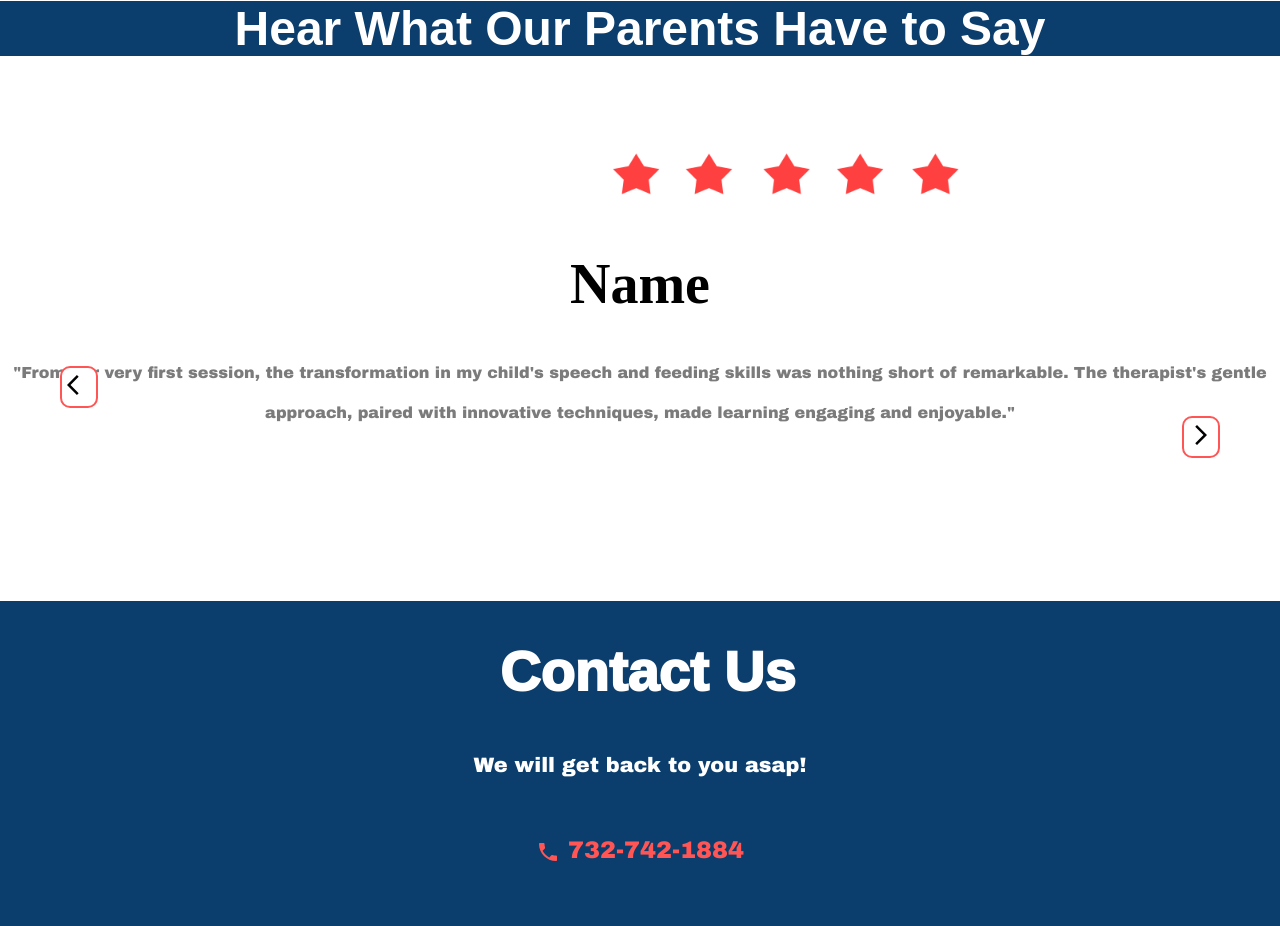
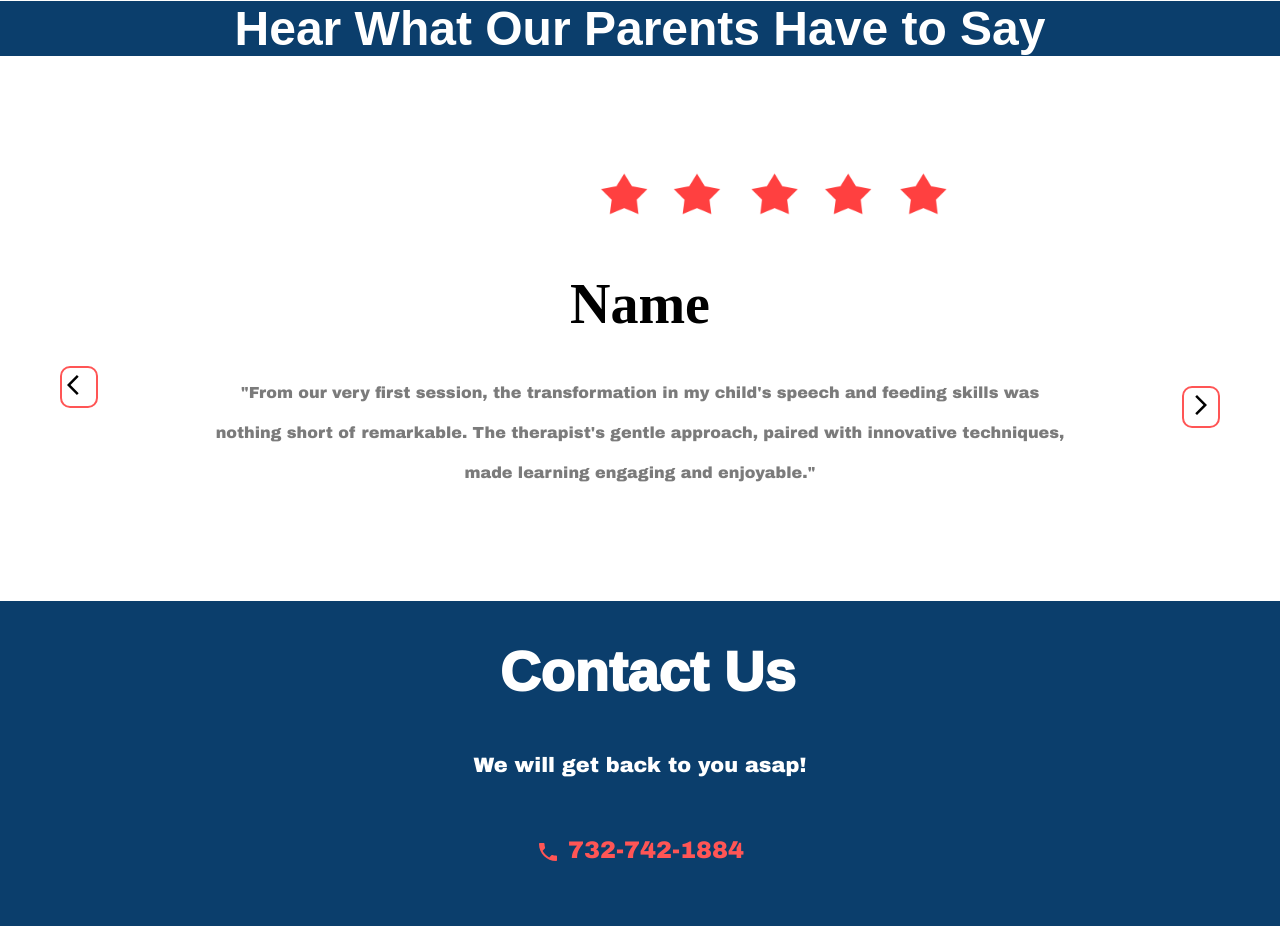
Before and after one commit to vgalante2/love2communicate, a React (Create React App) app: page / in a window 1280 px wide. Shown: the part 1960-2886 px from the top of the page. Built offline with nearby package versions, Linux system fonts and the light colour scheme; a web font is replaced by a local one.

Commit message:
testimonials

```diff
--- a/src/styles/Testimonials/_testimonials.scss
+++ b/src/styles/Testimonials/_testimonials.scss
@@ -32,9 +32,11 @@
     display: flex;
     justify-content: center;
     align-items: center;
+    padding: 200px;
 
     @media( max-width: 767px) {
       width: 100%;
+      padding: 0;
 
     }
 
@@ -45,6 +47,7 @@
     justify-content: center;
     align-items: center;
     flex-direction: column;
+
 
     p {
         padding: 10px;
@@ -75,7 +78,7 @@
 
    img {
    position: relative;
-   left: 587px;
+   left: 375px;
    width: 400px;
    padding-bottom: 10px;
 
@@ -91,7 +94,7 @@
 .next-btn {
     float: right;
     position: relative;
-    bottom: 60px;
+    bottom: 170px;
     right: 60px;
    font-size: 1rem;
    background-color: white;
@@ -103,7 +106,7 @@
     right: 8px;
     bottom: 135px;
     height: 35px;
-    width: 30px;
+    width: 33px;
 }
 }
 
--- a/src/styles/index.css
+++ b/src/styles/index.css
@@ -604,10 +604,12 @@ img {
   display: flex;
   justify-content: center;
   align-items: center;
+  padding: 200px;
 }
 @media (max-width: 767px) {
   .review-slider {
     width: 100%;
+    padding: 0;
   }
 }
 
@@ -643,7 +645,7 @@ img {
 }
 .slick-list img {
   position: relative;
-  left: 587px;
+  left: 375px;
   width: 400px;
   padding-bottom: 10px;
 }
@@ -659,7 +661,7 @@ img {
 .next-btn {
   float: right;
   position: relative;
-  bottom: 60px;
+  bottom: 170px;
   right: 60px;
   font-size: 1rem;
   background-color: white;
@@ -672,7 +674,7 @@ img {
     right: 8px;
     bottom: 135px;
     height: 35px;
-    width: 30px;
+    width: 33px;
   }
 }
 
```
Also changed, not shown: 1 other file (tests, documents, lock files or other folders).
